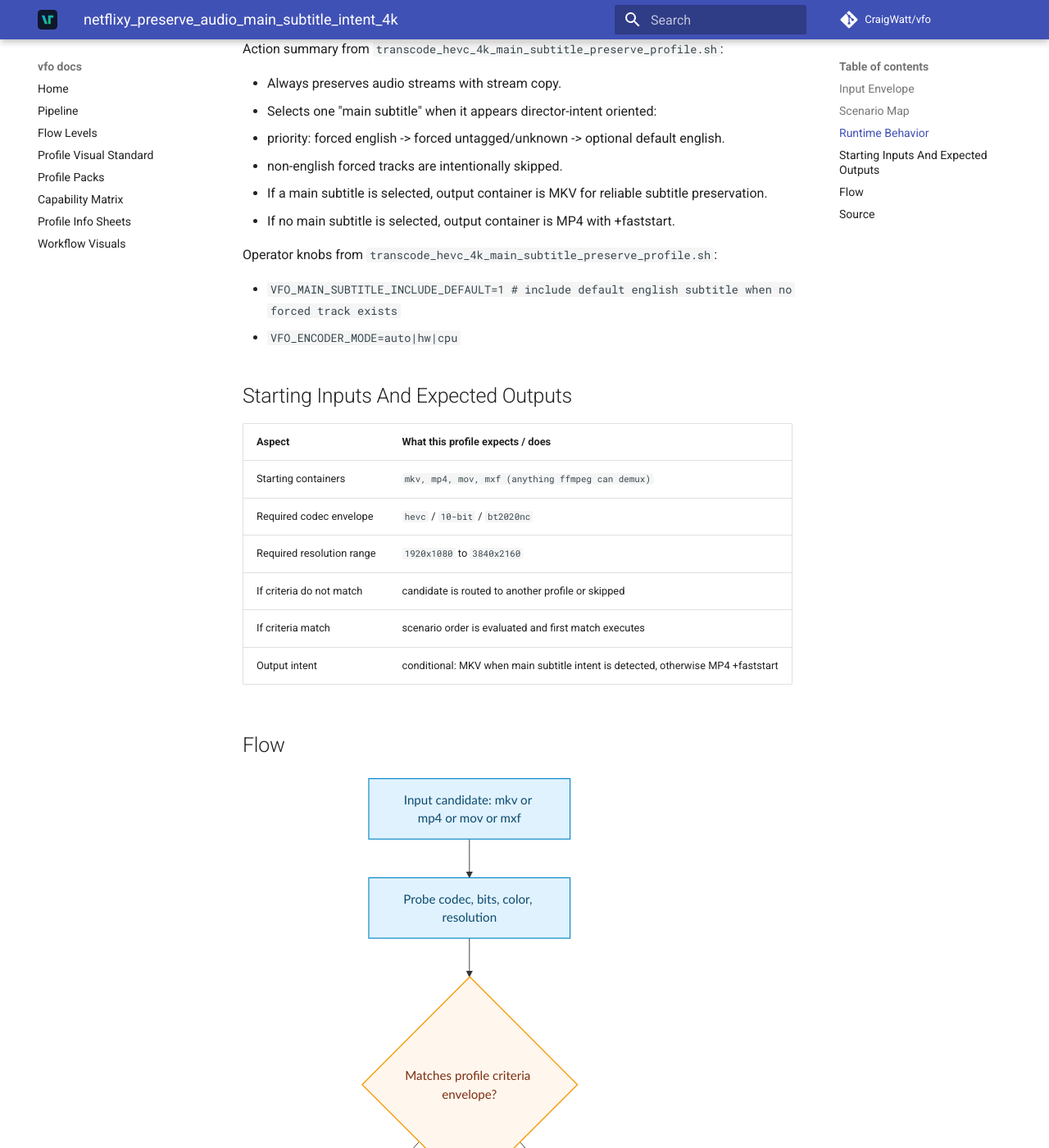
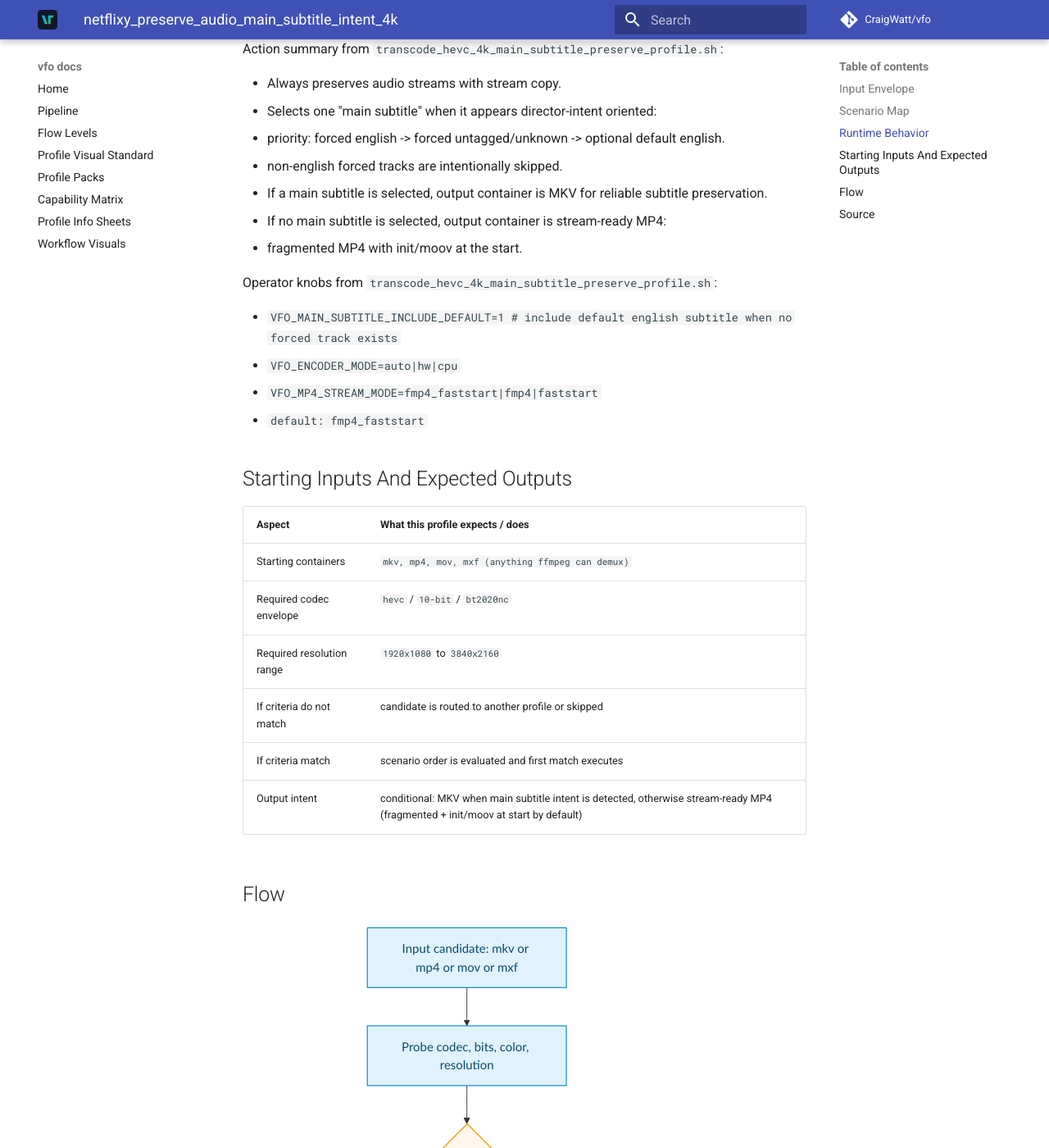
Before and after one commit to CraigWatt/vfo, an MkDocs documentation site: the page built from platform/docs-site/docs/profiles/generated/netflixy-preserve-audio-main-subtitle-intent-4k.md, in a window 1280 px wide and 1400 px high, scrolled down 895 px. Shown: the whole window at 82% size. Built offline with MkDocs 1.6.1 and Material for MkDocs 9.7.7, drawn with Linux system fonts in a browser that asks for light colours; comment, search, counter and statistics services are not loaded; some of the changed text lies outside the part shown.

Commit message:
profiles: default subtitle-intent MP4 lane to fragmented stream packaging

````diff
--- a/platform/docs-site/docs/profiles/generated/netflixy-preserve-audio-main-subtitle-intent-4k.md
+++ b/platform/docs-site/docs/profiles/generated/netflixy-preserve-audio-main-subtitle-intent-4k.md
@@ -29,12 +29,15 @@ Action summary from `transcode_hevc_4k_main_subtitle_preserve_profile.sh`:
 -   priority: forced english -> forced untagged/unknown -> optional default english.
 -   non-english forced tracks are intentionally skipped.
 - If a main subtitle is selected, output container is MKV for reliable subtitle preservation.
-- If no main subtitle is selected, output container is MP4 with +faststart.
+- If no main subtitle is selected, output container is stream-ready MP4:
+-   fragmented MP4 with init/moov at the start.
 
 Operator knobs from `transcode_hevc_4k_main_subtitle_preserve_profile.sh`:
 
 - `VFO_MAIN_SUBTITLE_INCLUDE_DEFAULT=1   # include default english subtitle when no forced track exists`
 - `VFO_ENCODER_MODE=auto|hw|cpu`
+- `VFO_MP4_STREAM_MODE=fmp4_faststart|fmp4|faststart`
+- `default: fmp4_faststart`
 
 ## Starting Inputs And Expected Outputs
 
@@ -45,7 +48,7 @@ Operator knobs from `transcode_hevc_4k_main_subtitle_preserve_profile.sh`:
 | Required resolution range | `1920x1080` to `3840x2160` |
 | If criteria do not match | candidate is routed to another profile or skipped |
 | If criteria match | scenario order is evaluated and first match executes |
-| Output intent | conditional: MKV when main subtitle intent is detected, otherwise MP4 +faststart |
+| Output intent | conditional: MKV when main subtitle intent is detected, otherwise stream-ready MP4 (fragmented + init/moov at start by default) |
 
 ## Flow
 
@@ -64,7 +67,8 @@ flowchart TD
   E -->|Yes| F[Encode HEVC, copy audio, copy selected subtitle]:::stage
   F --> G[Emit MKV output]:::output
   E -->|No| H[Encode HEVC, copy audio]:::stage
-  H --> I[Emit MP4 faststart output]:::output
+  H --> I[Finalize stream-ready MP4 packaging]:::stage
+  I --> J[Emit fragmented MP4 with init/moov at start]:::output
 ```
 
 ## Source
````
Also changed, not shown: platform/docs-site/docs/profile-packs.md (+1 -0 lines), platform/docs-site/docs/profile-visual-standard.md (+1 -1 lines), platform/docs-site/docs/profiles/generated/netflixy-preserve-audio-main-subtitle-intent-1080p.md (+7 -3 lines), services/vfo/actions/README.md (+5 -2 lines), services/vfo/presets/netflixy_main_subtitle_intent/README.md (+3 -1 lines), 4 other files.
